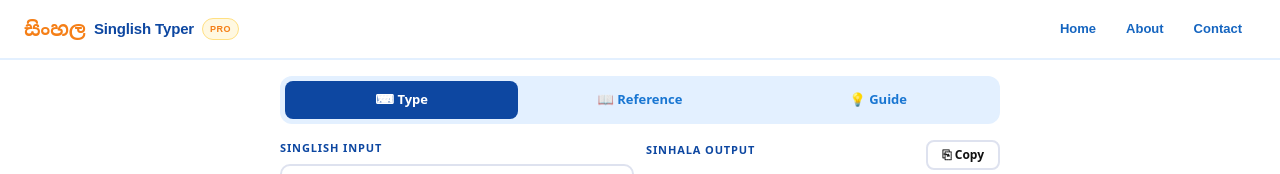
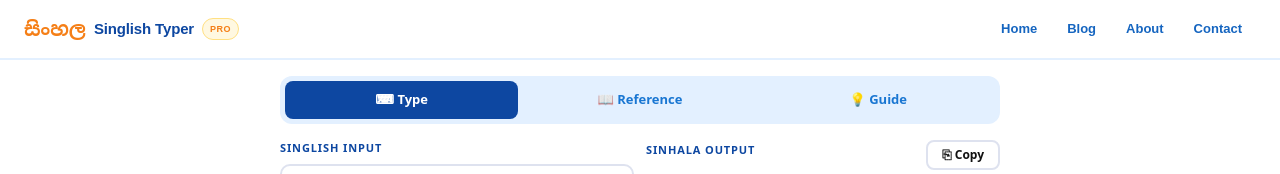
Before and after one commit to kjanuda/SinglishX, a Next.js app: page / in a window 1280 px wide. Shown: the top 174 px of the page. Built offline with nearby package versions, Linux system fonts and the light colour scheme.

Commit message:
Updated homepage design2

```diff
--- a/app/component/navabr.js
+++ b/app/component/navabr.js
@@ -6,6 +6,7 @@ const SINHALA_FONT = "'Noto Sans Sinhala','Iskoola Pota','Noto Serif Sinhala',se
 
 const NAV_LINKS = [
   { label: "Home",    href: "/" },
+  { label: "Blog",    href: "/blog" },
   { label: "About",   href: "/about" },
   { label: "Contact", href: "/contact" },
 ];
```
